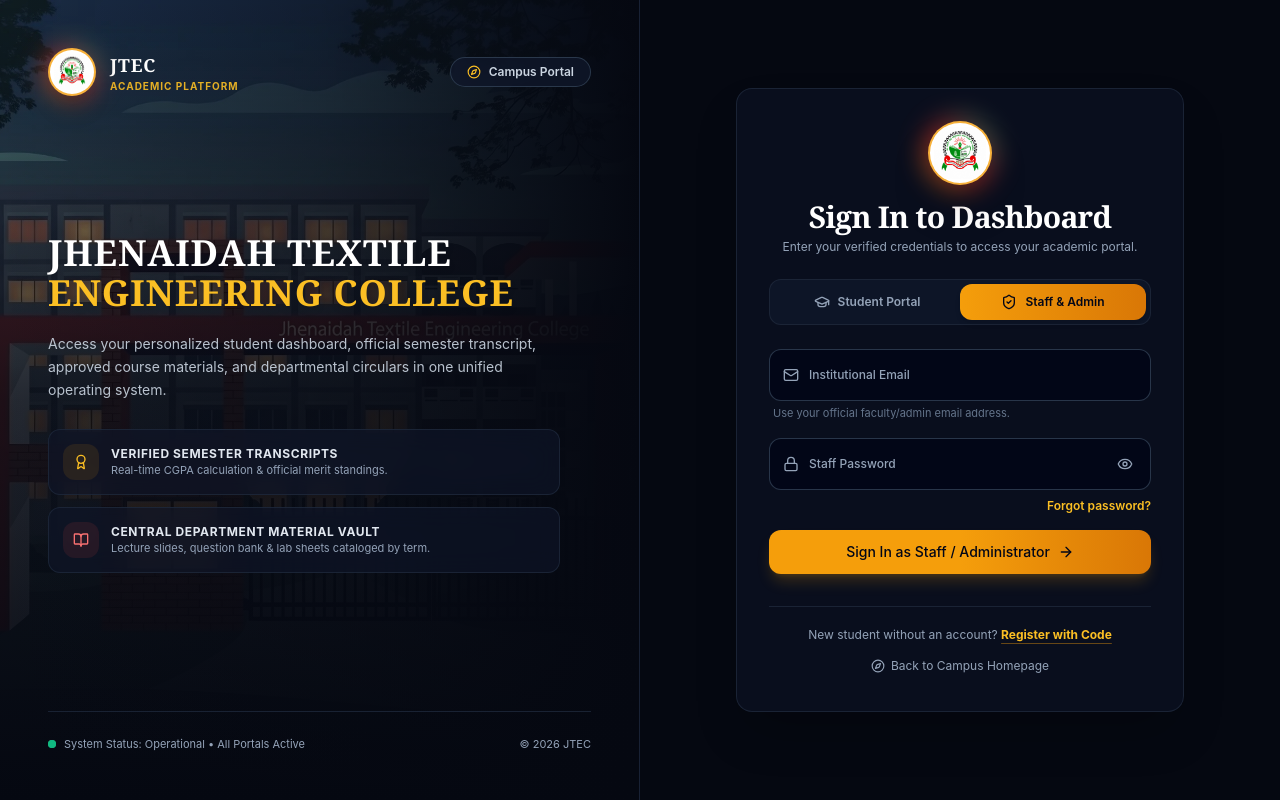
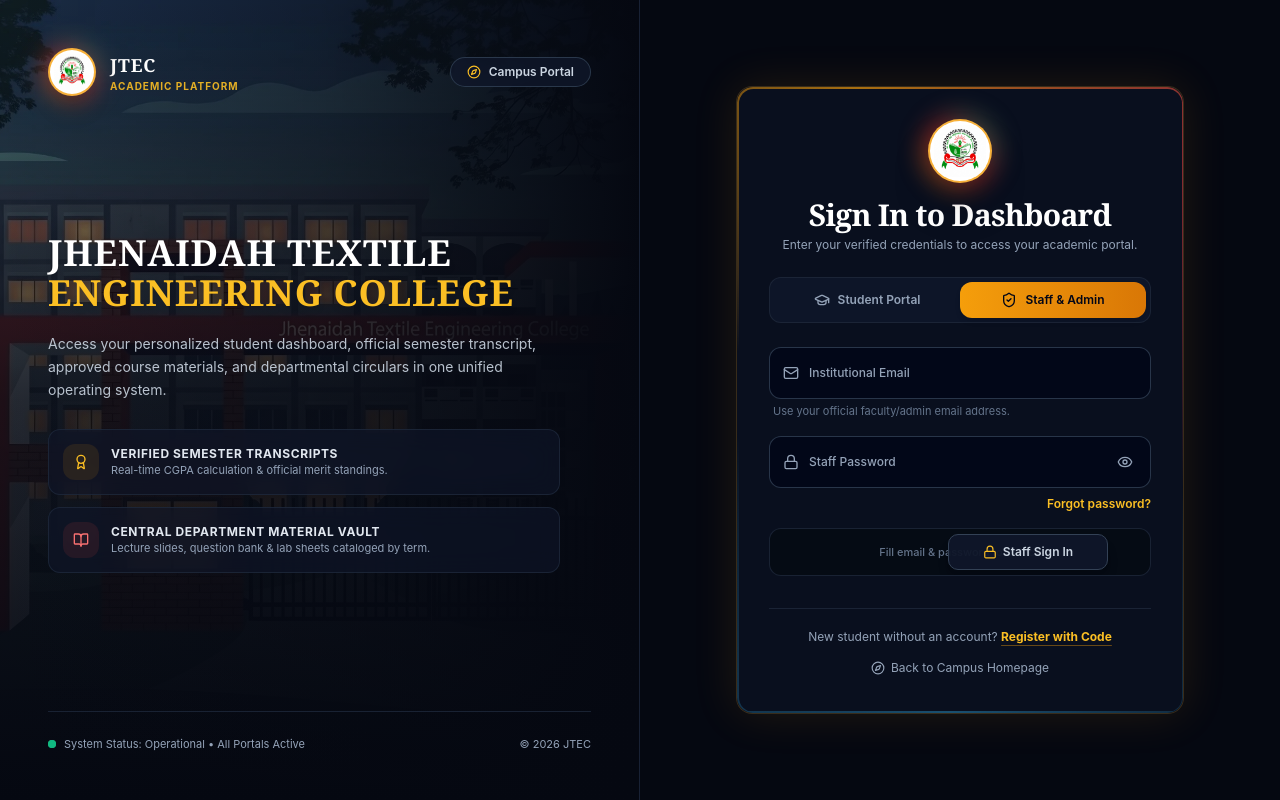
Before and after one commit to faisalhosen2000d-afk/jtec-academic-platform, a Next.js app: page /staff-login in a window 1280 px wide. Built offline with nearby package versions, Linux system fonts and the light colour scheme.

Commit message:
Add animated glowing border and dodge-to-unlock submit button to Login and Register pages

```diff
--- a/src/app/(public)/register/page.tsx
+++ b/src/app/(public)/register/page.tsx
@@ -163,7 +163,23 @@ export default function RegisterPage() {
         </div>
 
         {/* Wizard Container */}
-        <div className="rounded-2xl border border-slate-800/80 bg-[#0A1020]/90 p-6 sm:p-8 shadow-2xl backdrop-blur-xl">
+        <div className="group/auth relative overflow-hidden rounded-2xl border border-amber-500/20 bg-[#0A1020]/95 p-6 sm:p-8 shadow-[0_0_45px_rgba(245,158,11,0.12)] backdrop-blur-xl transition-shadow duration-500 hover:shadow-[0_0_65px_rgba(245,158,11,0.22)]">
+          <div
+            className="pointer-events-none absolute inset-0 rounded-2xl p-[1.5px]"
+            style={{
+              WebkitMask: "linear-gradient(#fff 0 0) content-box, linear-gradient(#fff 0 0)",
+              WebkitMaskComposite: "xor",
+              maskComposite: "exclude",
+            }}
+          >
+            <div
+              className="absolute inset-[-150%] animate-[spin_7s_linear_infinite] opacity-75 transition-opacity duration-500 group-hover/auth:opacity-100"
+              style={{
+                background:
+                  "conic-gradient(from 0deg, transparent 0deg, rgba(245,158,11,0.9) 60deg, rgba(239,68,68,0.75) 120deg, transparent 190deg, rgba(56,189,248,0.5) 260deg, transparent 340deg)",
+              }}
+            />
+          </div>
           {/* Progress Tracker (4 Steps) */}
           <div className="mb-8">
             <div className="flex items-center justify-between mb-2">
@@ -555,7 +571,7 @@ export default function RegisterPage() {
                   <Button
                     type="submit"
                     disabled={isPending}
-                    className="w-full h-12 rounded-xl bg-gradient-to-r from-red-600 via-red-600 to-red-700 font-bold text-white shadow-xl shadow-red-700/30 hover:from-red-500 hover:to-red-600 transition-all flex items-center justify-center gap-2 text-sm disabled:opacity-60"
+                    className="w-full h-12 cursor-pointer rounded-xl bg-gradient-to-r from-red-600 via-red-600 to-red-700 font-bold text-white shadow-[0_0_24px_rgba(220,38,38,0.35)] transition-all duration-200 hover:-translate-y-0.5 hover:from-red-500 hover:to-red-600 hover:shadow-[0_0_32px_rgba(220,38,38,0.55)] active:scale-95 flex items-center justify-center gap-2 text-sm disabled:opacity-60"
                   >
                     {isPending ? (
                       <span className="flex items-center gap-2">
--- a/src/components/auth/ModernAuthCard.tsx
+++ b/src/components/auth/ModernAuthCard.tsx
@@ -124,8 +124,8 @@ const statusRowCls = [
 ].join(" ");
 
 const authCardCls = [
-  "w-full max-w-md rounded-2xl border border-slate-800/80",
-  "bg-[#0A1020]/90 p-6 shadow-2xl backdrop-blur-xl sm:p-8",
+  "group/auth relative overflow-hidden w-full max-w-md rounded-2xl border border-amber-500/20",
+  "bg-[#0A1020]/95 p-6 shadow-[0_0_45px_rgba(245,158,11,0.12)] backdrop-blur-xl transition-shadow duration-500 hover:shadow-[0_0_65px_rgba(245,158,11,0.22)] sm:p-8",
 ].join(" ");
 
 const tabWrapCls = [
@@ -246,6 +246,11 @@ export default function ModernAuthCard({
   const [typedStaffEmail, setTypedStaffEmail] = useState("");
   const [showStudentPass, setShowStudentPass] = useState(false);
   const [showStaffPass, setShowStaffPass] = useState(false);
+  const [typedStudentPass, setTypedStudentPass] = useState("");
+  const [typedStaffPass, setTypedStaffPass] = useState("");
+  const [dodgeSide, setDodgeSide] = useState<1 | -1>(1);
+  const studentReady = typedStudentId.trim().length > 0 && typedStudentPass.length > 0;
+  const staffReady = typedStaffEmail.trim().length > 0 && typedStaffPass.length > 0;
 
   const [studentState, studentFormAction, studentPending] = useActionState(
     async (_prevState: AuthActionResult, formData: FormData) => {
@@ -378,6 +383,22 @@ export default function ModernAuthCard({
         {/* RIGHT PANE */}
         <div className="flex w-full items-center justify-center px-4 py-12 lg:w-1/2 sm:px-8">
           <div className={authCardCls}>
+            <div
+              className="pointer-events-none absolute inset-0 rounded-2xl p-[1.5px]"
+              style={{
+                WebkitMask: "linear-gradient(#fff 0 0) content-box, linear-gradient(#fff 0 0)",
+                WebkitMaskComposite: "xor",
+                maskComposite: "exclude",
+              }}
+            >
+              <div
+                className="absolute inset-[-150%] animate-[spin_7s_linear_infinite] opacity-75 transition-opacity duration-500 group-hover/auth:opacity-100"
+                style={{
+                  background:
+                    "conic-gradient(from 0deg, transparent 0deg, rgba(245,158,11,0.9) 60deg, rgba(239,68,68,0.75) 120deg, transparent 190deg, rgba(56,189,248,0.5) 260deg, transparent 340deg)",
+                }}
+              />
+            </div>
             <div className="mb-6 text-center">
               <div className="relative mx-auto mb-3.5 inline-block group/crest">
                 <div className={logoGlowLgCls} />
@@ -443,7 +464,7 @@ export default function ModernAuthCard({
                       name="student_id"
                       type="text"
                       required
-                      defaultValue={typedStudentId}
+                      value={typedStudentId} onChange={(e) => setTypedStudentId(e.target.value)}
                       placeholder=" "
                       className={inputCls}
                     />
@@ -462,7 +483,7 @@ export default function ModernAuthCard({
                       <Lock className="h-4 w-4" />
                     </div>
                     <input
-                      id="password"
+                      id="password" value={typedStudentPass} onChange={(e) => setTypedStudentPass(e.target.value)}
                       name="password"
                       type={showStudentPass ? "text" : "password"}
                       required
@@ -493,23 +514,44 @@ export default function ModernAuthCard({
                   </div>
                 </div>
 
+                <div className="relative flex h-12 w-full items-center justify-center overflow-hidden rounded-xl border border-slate-800/80 bg-[#060A12]/80 px-1.5">
+                  {!studentReady && (
+                    <span className="pointer-events-none select-none text-[11px] font-medium text-slate-500">
+                      Fill ID &amp; password to unlock
+                    </span>
+                  )}
                   <Button
                     type="submit"
                     disabled={studentPending}
-                  className={studentSubmitCls}
+                    onMouseEnter={() => {
+                      if (!studentReady) setDodgeSide((s) => (s === 1 ? -1 : 1));
+                    }}
+                    className={
+                      studentReady
+                        ? `${studentSubmitCls} h-10 w-full transition-all duration-300 hover:-translate-y-0.5 hover:shadow-[0_0_25px_rgba(220,38,38,0.5)] active:scale-95`
+                        : `absolute h-9 w-40 cursor-not-allowed rounded-lg border border-slate-700 bg-slate-900/95 text-xs font-semibold text-slate-300 shadow-lg transition-transform duration-300 ease-out ${
+                            dodgeSide === 1 ? "translate-x-[68px]" : "-translate-x-[68px]"
+                          }`
+                    }
                   >
                     {studentPending ? (
                       <span className="flex items-center gap-2">
                         <span className={spinLightCls} />
-                      <span>Verifying Credentials...</span>
+                        <span>Verifying...</span>
                       </span>
-                  ) : (
+                    ) : studentReady ? (
                       <span className="flex items-center justify-center gap-2">
                         <span>Sign In to Academic Dashboard</span>
                         <ArrowRight className="h-4 w-4" />
                       </span>
+                    ) : (
+                      <span className="flex items-center justify-center gap-1.5">
+                        <Lock className="h-3.5 w-3.5 text-amber-400" />
+                        <span>Sign In</span>
+                      </span>
                     )}
                   </Button>
+                </div>
               </form>
             )}
 
@@ -527,7 +569,7 @@ export default function ModernAuthCard({
                       name="email"
                       type="email"
                       required
-                      defaultValue={typedStaffEmail}
+                      value={typedStaffEmail} onChange={(e) => setTypedStaffEmail(e.target.value)}
                       placeholder=" "
                       className={inputCls}
                     />
@@ -546,7 +588,7 @@ export default function ModernAuthCard({
                       <Lock className="h-4 w-4" />
                     </div>
                     <input
-                      id="staff-password"
+                      id="staff-password" value={typedStaffPass} onChange={(e) => setTypedStaffPass(e.target.value)}
                       name="password"
                       type={showStaffPass ? "text" : "password"}
                       required
@@ -577,23 +619,44 @@ export default function ModernAuthCard({
                   </div>
                 </div>
 
+                <div className="relative flex h-12 w-full items-center justify-center overflow-hidden rounded-xl border border-slate-800/80 bg-[#060A12]/80 px-1.5">
+                  {!staffReady && (
+                    <span className="pointer-events-none select-none text-[11px] font-medium text-slate-500">
+                      Fill email &amp; password to unlock
+                    </span>
+                  )}
                   <Button
                     type="submit"
                     disabled={staffPending}
-                  className={staffSubmitCls}
+                    onMouseEnter={() => {
+                      if (!staffReady) setDodgeSide((s) => (s === 1 ? -1 : 1));
+                    }}
+                    className={
+                      staffReady
+                        ? `${staffSubmitCls} h-10 w-full transition-all duration-300 hover:-translate-y-0.5 hover:shadow-[0_0_25px_rgba(245,158,11,0.5)] active:scale-95`
+                        : `absolute h-9 w-40 cursor-not-allowed rounded-lg border border-slate-700 bg-slate-900/95 text-xs font-semibold text-slate-300 shadow-lg transition-transform duration-300 ease-out ${
+                            dodgeSide === 1 ? "translate-x-[68px]" : "-translate-x-[68px]"
+                          }`
+                    }
                   >
                     {staffPending ? (
                       <span className="flex items-center gap-2">
                         <span className={spinDarkCls} />
-                      <span>Authenticating Staff...</span>
+                        <span>Authenticating...</span>
                       </span>
-                  ) : (
+                    ) : staffReady ? (
                       <span className="flex items-center justify-center gap-2">
                         <span>Sign In as Staff / Administrator</span>
                         <ArrowRight className="h-4 w-4" />
                       </span>
+                    ) : (
+                      <span className="flex items-center justify-center gap-1.5">
+                        <Lock className="h-3.5 w-3.5 text-amber-400" />
+                        <span>Staff Sign In</span>
+                      </span>
                     )}
                   </Button>
+                </div>
               </form>
             )}
 
```
Lines whose indentation alone changed are shown as unchanged.
